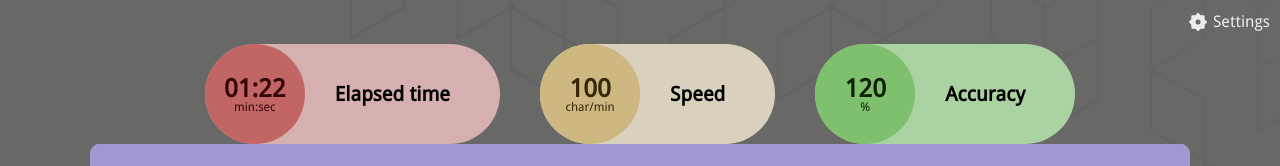
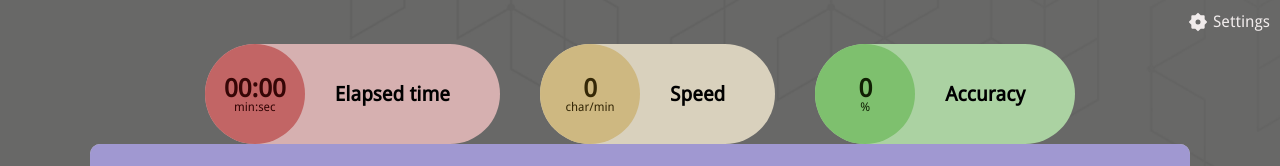
Before and after one commit to sanich123/keyboardTrainer, a React (Create React App) app: page /game in a window 1280 px wide. Shown: the top 166 px of the page. Built offline with nearby package versions, Linux system fonts and the light colour scheme.

Commit message:
feat: add some features
- add timer function
- add some props to trafficLightProps, keyboardProps and textWindowProps
- fix some minor bugs

```diff
--- a/src/components/Game/Game.tsx
+++ b/src/components/Game/Game.tsx
@@ -10,8 +10,8 @@ import styles from './Game.module.scss';
 
 export function Game() {
   const text = {
-    en: 'Lorem, .!?-:"`',
-    ru: 'Пре !,.-:"',
+    en: 'Lorem',
+    ru: 'Пре',
   };
   const { isRu } = useThemeLang();
   const lang = isRu ? LANG_VALUES.ru : LANG_VALUES.en;
@@ -21,60 +21,23 @@ export function Game() {
   const [isRightKey, setIsRightKey] = useState(false);
   const [idx, setIdx] = useState(-1);
   const [keyLang, setKeyLang] = useState<'ru' | 'en'>('en');
-  // const charToCode = (char) => {
-  //   const code = char
-  //   return charKey;
-  // }
-  const trafficLightProps: TrafficLightProps[] = [
-    {
-      id: 1,
-      color: 'red',
-      textInfo: '01:22',
-      textDesc: `${(langsData[lang].pageGame.trafficLight as { [key: string]: string }).elapsedTime}`,
-      unit: `${(langsData[lang].pageGame.trafficLight as { [key: string]: string }).elapsedTimeUnit}`,
-    },
-    {
-      id: 2,
-      color: 'yellow',
-      textInfo: '100',
-      textDesc: `${(langsData[lang].pageGame.trafficLight as { [key: string]: string }).speed}`,
-      unit: `${(langsData[lang].pageGame.trafficLight as { [key: string]: string }).speedUnit}`,
-    },
-    {
-      id: 3,
-      color: 'green',
-      textInfo: '120',
-      textDesc: `${(langsData[lang].pageGame.trafficLight as { [key: string]: string }).accuracy}`,
-      unit: `${(langsData[lang].pageGame.trafficLight as { [key: string]: string }).accuracyUnit}`,
-    },
-  ];
+  const [time, setTime] = useState(0);
+  // eslint-disable-next-line @typescript-eslint/no-unused-vars
+  const [speed, setSpeed] = useState(0);
+  // eslint-disable-next-line @typescript-eslint/no-unused-vars
+  const [accuracy, setAccuracy] = useState(0);
 
-  const keyboardProps: KeyboardProps = {
-    lang: lang,
-    char: text[keyLang][idx + 1],
-    isRightKey: isRightKey,
-    idx: idx,
-    setIdx: setIdx,
-    keyLang: keyLang,
-    setKeyLang: setKeyLang,
-  };
-
-  const textWindowProps: TextWindowProps = {
-    lessonText: text[keyLang],
-    lang: lang,
-    idx: idx,
-    isRightKey: isRightKey,
-    isGame: isGame,
-    setIsGame: setIsGame,
-  };
-
-  const checkKey = (e: React.KeyboardEvent<HTMLDivElement>): boolean | string => {
+  const checkKey = (e: React.KeyboardEvent<HTMLDivElement>)
+    : boolean | string => {
     if (e.code === 'Backspace') { return 'Backspace'; }
-    if (keys.some((specialKey: string) => specialKey === e.key)) { return 'isSpecialKey'; }
+    if (keys.some((specialKey: string) => specialKey === e.key)) {
+      return 'isSpecialKey';
+    }
     return e.key === text[keyLang][idx + 1];
   };
 
-  const onKeyUpHandle = (e: React.KeyboardEvent<HTMLDivElement>): void | undefined => {
+  const onKeyUpHandle = (e: React.KeyboardEvent<HTMLDivElement>)
+    : void | undefined => {
     if (isGame === false) {
       return;
     }
@@ -108,7 +71,82 @@ export function Game() {
 
     if (checkKey(e) && idx >= text[keyLang].length - 2) {
       setIsGame(false);
+      // setTime(0);
     }
+  };
+
+  const setTimeToString = (
+    min = 0,
+    minPref = 0,
+    sec = 0,
+    secPref = 0,
+    minRes = '',
+    secRes = '',
+  ) => {
+    sec = time;
+    min = Math.floor(time / 60);
+    sec = sec >= 60 ? time - (min * 60) : time;
+    minRes = min < 10 ? `${minPref}${min}` : `${min}`;
+    secRes = sec < 10 ? `${secPref}${sec}` : `${sec}`;
+    console.log(`${minRes}:${secRes}`, time);
+    return `${minRes}:${secRes}`;
+  };
+
+  const trafficLightProps: TrafficLightProps[] = [
+    {
+      id: 'timer',
+      color: 'red',
+      textInfo: setTimeToString(),
+      textDesc: `${(langsData[lang].pageGame.trafficLight as { [key: string]: string }).elapsedTime}`,
+      unit: `${(langsData[lang].pageGame.trafficLight as { [key: string]: string }).elapsedTimeUnit}`,
+    },
+    {
+      id: 'speed',
+      color: 'yellow',
+      textInfo: speed,
+      textDesc: `${(langsData[lang].pageGame.trafficLight as { [key: string]: string }).speed}`,
+      unit: `${(langsData[lang].pageGame.trafficLight as { [key: string]: string }).speedUnit}`,
+    },
+    {
+      id: 'accuracy',
+      color: 'green',
+      textInfo: accuracy,
+      textDesc: `${(langsData[lang].pageGame.trafficLight as { [key: string]: string }).accuracy}`,
+      unit: `${(langsData[lang].pageGame.trafficLight as { [key: string]: string }).accuracyUnit}`,
+    },
+  ];
+
+  const keyboardProps: KeyboardProps = {
+    char: text[keyLang][idx + 1],
+    lang,
+    isRightKey,
+    idx,
+    setIdx,
+    keyLang,
+    setKeyLang,
+    setTime,
+  };
+
+  const textWindowProps: TextWindowProps = {
+    lessonText: text[keyLang],
+    lang,
+    idx,
+    isRightKey,
+    isGame,
+    setIsGame,
+    setTime,
+    setAccuracy,
+    setSpeed,
+    errorCount,
+    time,
+  };
+
+  // eslint-disable-next-line @typescript-eslint/no-unused-vars
+  const userData = {
+    date: new Date().toLocaleTimeString(),
+    time,
+    speed,
+    accuracy,
   };
 
   return (
```
